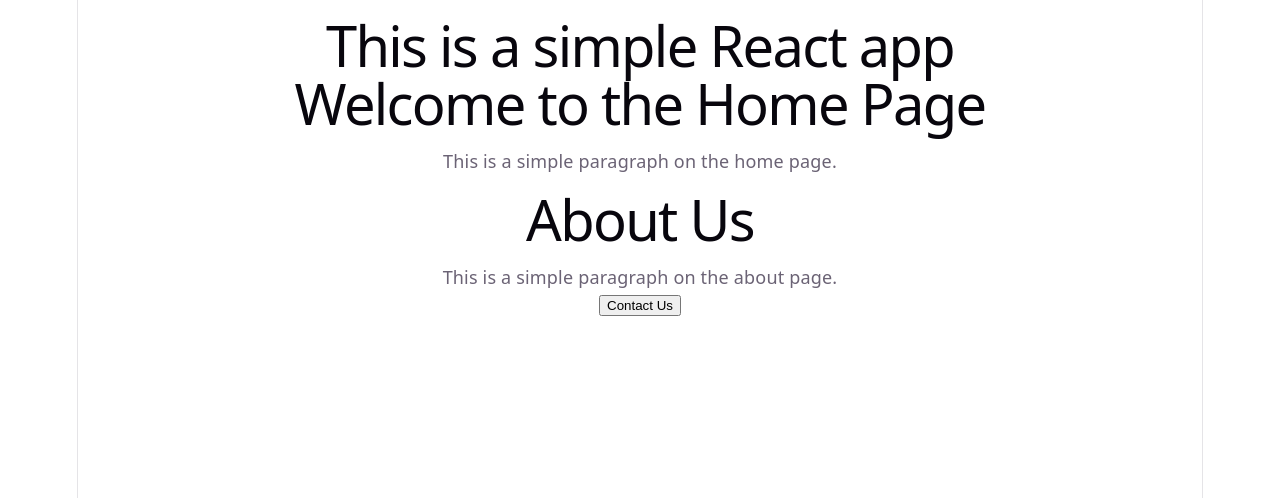
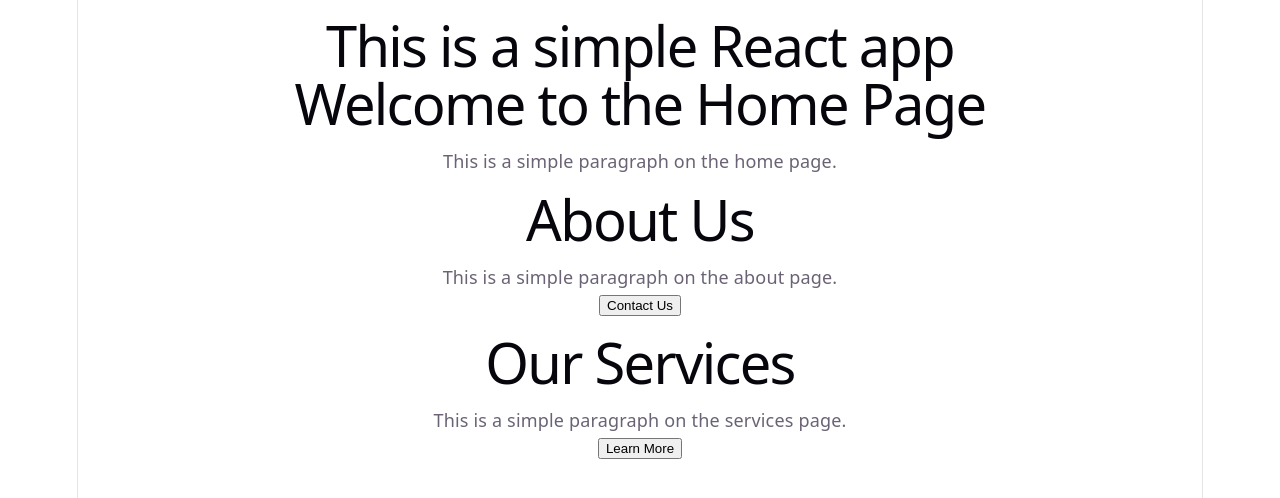
Before and after one commit to saravananCodeExplorer/test-123, a React app in the folder app/: page / in a window 1280 px wide. Shown: the top 498 px of the page. Built offline with nearby package versions, Linux system fonts and the light colour scheme; the HTML template or start-up script is replaced by a standard one.

Commit message:
Services compo created
few updated for Service

```diff
--- a/app/src/components/Home.jsx
+++ b/app/src/components/Home.jsx
@@ -1,5 +1,6 @@
 import React from 'react'
 import About from './About'
+import Services from './Services'
 
 const Home = () => {
   return (
@@ -7,6 +8,7 @@ const Home = () => {
       <h1>Welcome to the Home Page</h1>
       <p>This is a simple paragraph on the home page.</p>
           <About/>
+          <Services/>
 
     </div>
   )
--- /dev/null
+++ b/app/src/components/Services.jsx
@@ -0,0 +1,13 @@
+import React from 'react'
+
+const Services = () => {
+  return (
+    <div>
+        <h1>Our Services</h1>
+        <p>This is a simple paragraph on the services page.</p>
+        <button>Learn More</button>
+    </div>
+  )
+}
+
+export default Services
```
